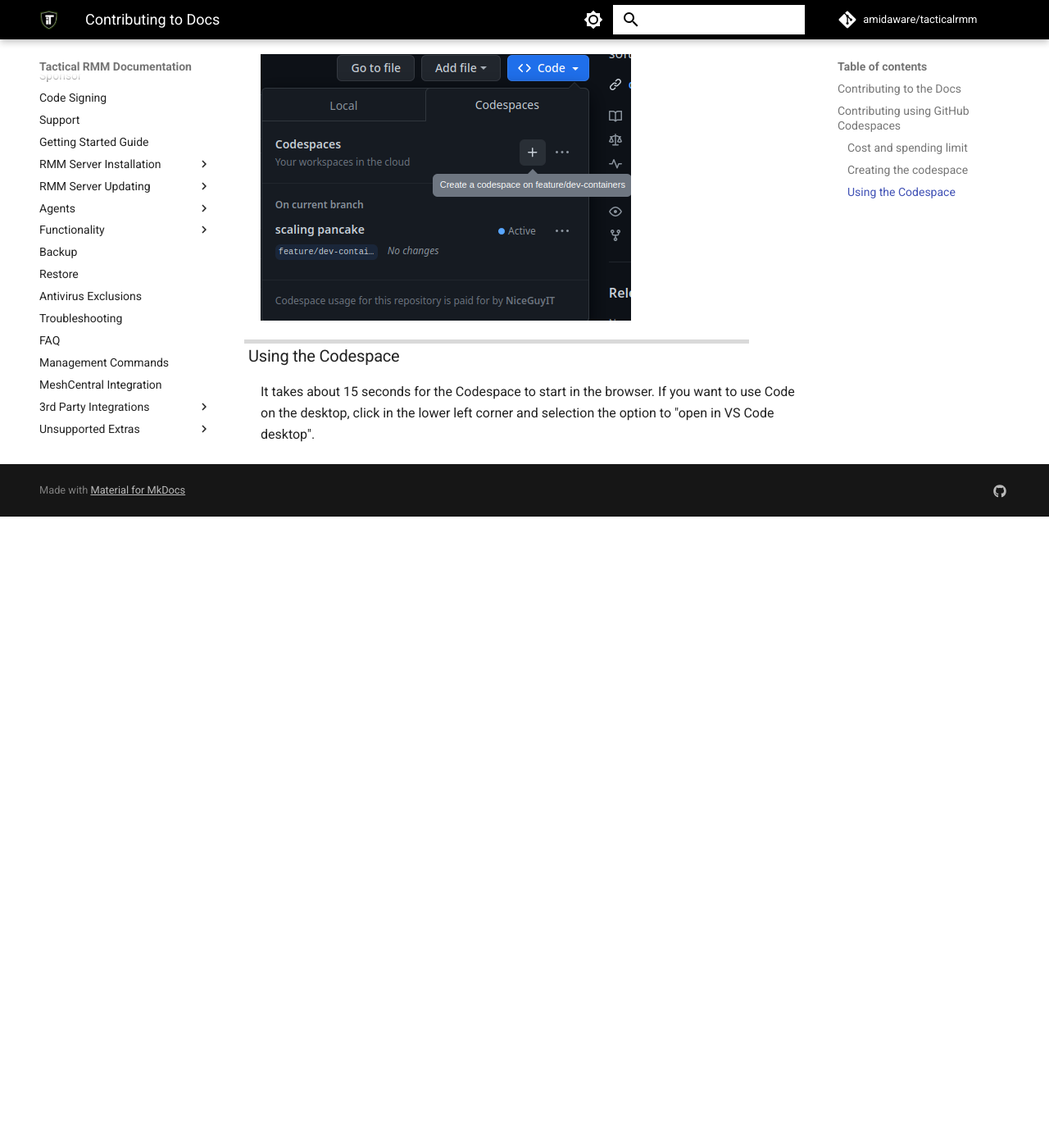
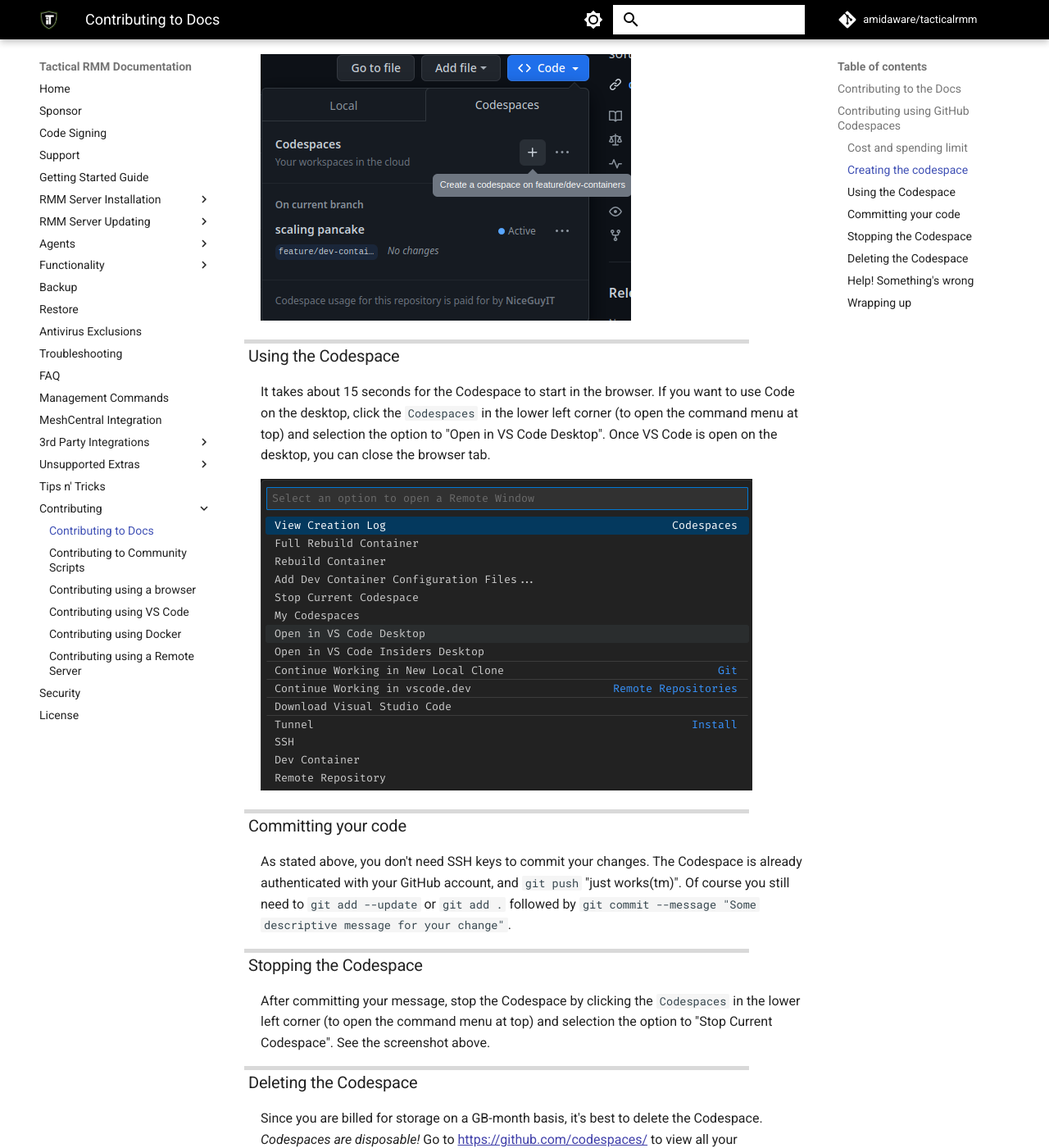
Before and after one commit to amidaware/trmm-docs, an MkDocs documentation site: the page built from docs/contributing.md, in a window 1280 px wide and 1400 px high, scrolled down 1849 px. Shown: the whole window at 82% size. Built offline with MkDocs 1.6.1 and Material for MkDocs 9.7.7, drawn with Linux system fonts in a browser that asks for light colours; comment, search, counter and statistics services are not loaded; before the commit the page ends 2479 px from its top, so only the background shows below that; some of the changed text lies outside the part shown.

Commit message:
Devcontainers/Codespaces support

```diff
--- a/docs/contributing.md
+++ b/docs/contributing.md
@@ -41,4 +41,27 @@
 
 ### Using the Codespace
 
-It takes about 15 seconds for the Codespace to start in the browser. If you want to use Code on the desktop, click in the lower left corner and selection the option to "open in VS Code desktop".
+It takes about 15 seconds for the Codespace to start in the browser. If you want to use Code on the desktop, click the `Codespaces` in the lower left corner (to open the command menu at top) and selection the option to "Open in VS Code Desktop". Once VS Code is open on the desktop, you can close the browser tab.
+
+![Codespace open in code desktop](codespace-open-in-code-desktop.png)
+
+### Committing your code
+
+As stated above, you don't need SSH keys to commit your changes. The Codespace is already authenticated with your GitHub account, and `git push` "just works(tm)". Of course you still need to `git add --update` or `git add .` followed by `git commit --message "Some descriptive message for your change"`.
+
+### Stopping the Codespace
+
+After committing your message, stop the Codespace by clicking the `Codespaces` in the lower left corner (to open the command menu at top) and selection the option to "Stop Current Codespace". See the screenshot above.
+
+### Deleting the Codespace
+
+Since you are billed for storage on a GB-month basis, it's best to delete the Codespace. _Codespaces are disposable!_ Go to <https://github.com/codespaces/> to view all your codespaces. Clicking on the Codespace will launch it! Instead, click the kebab menu on the right and select Delete.
+![Codespace deletion](codespace-deletion.png)
+
+### Help! Something's wrong
+
+Remember, _Codespaces are disposable!_ If something is wrong, go to your Codespace dashboard, <https://github.com/codespaces/>, and delete the Codespace. Uncommitted changes will be deleted. Create another Codespace and try again.
+
+### Wrapping up
+
+Codespaces help the developer workflow but it doesn't replace the pull request process. You still need to submit the pull request like you normally would. The main advantage of using Codespaces is not having to `git clone` the repository.
```
Also changed, not shown: docs/codespace-deletion.png (added), docs/codespace-open-in-code-desktop.png (added).
